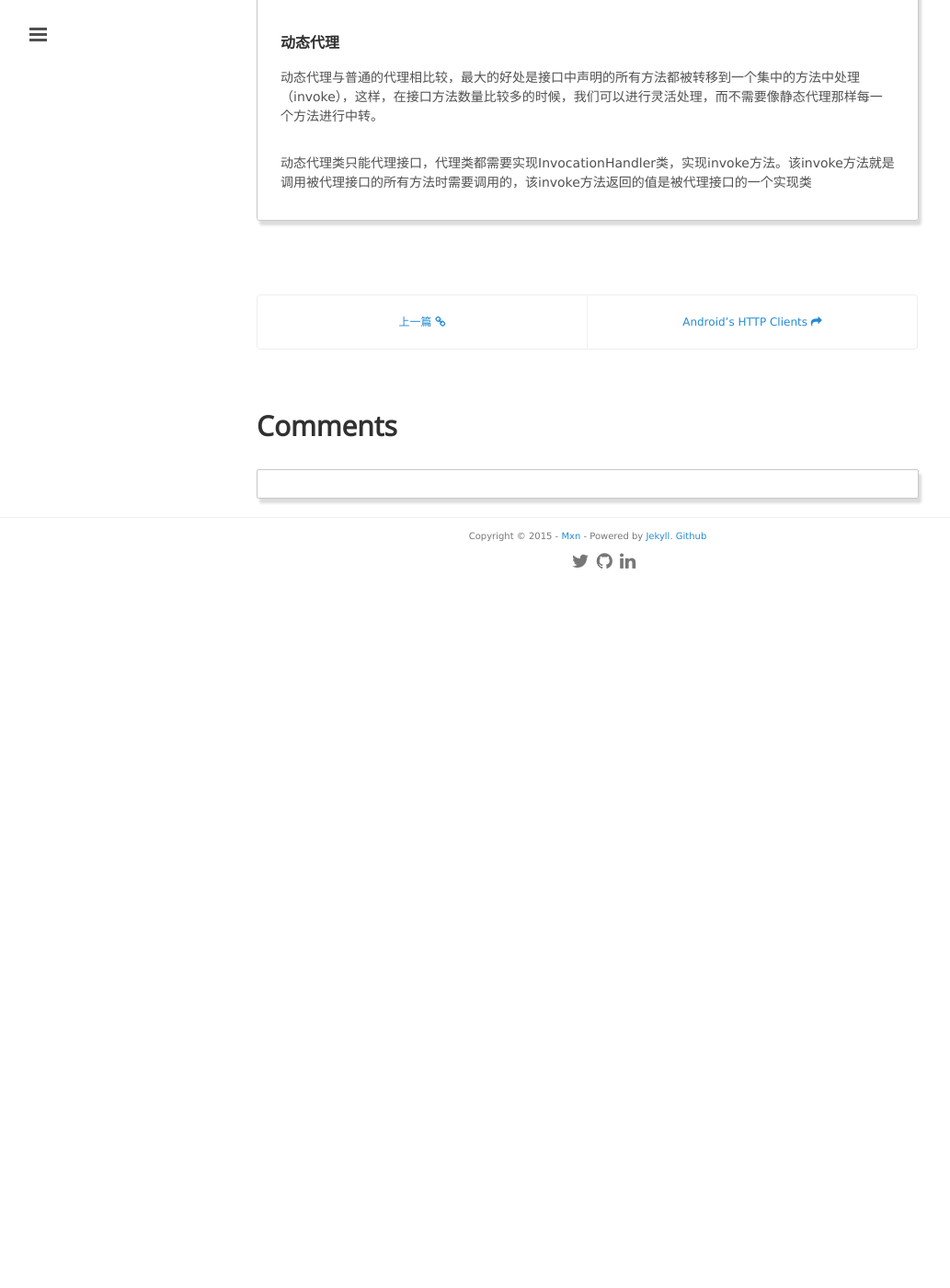
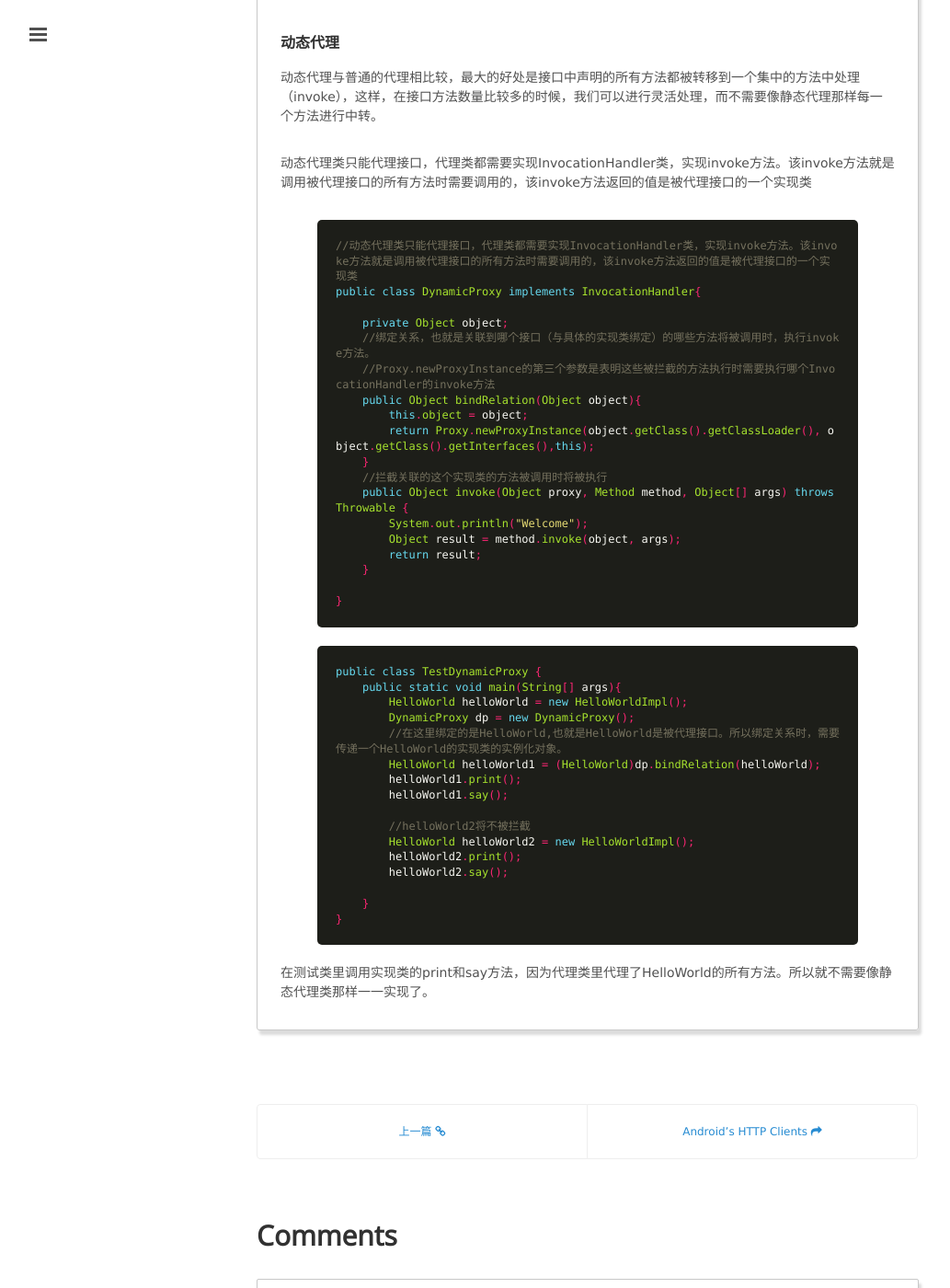
Before and after one commit to mxn21/mxn21.github.io, a Jekyll site: the page built from _posts/2015-6-19-java动态代理分析.md, in a window 1280 px wide and 1400 px high, scrolled down 2190 px. Shown: the whole window at 92% size, without its empty margins (1-1034 px from the left). Built offline with Jekyll 4.4.1, drawn with Linux system fonts in a browser that asks for light colours; Markdown is read by kramdown in place of the engine named in the settings; comment, search, counter and statistics services are not loaded; before the commit the page ends 2825 px from its top, so only the background shows below that.

Commit message:
Update 2015-6-19-java动态代理分析.md

```diff
--- a/_posts/2015-6-19-java动态代理分析.md
+++ b/_posts/2015-6-19-java动态代理分析.md
@@ -87,3 +87,47 @@
 动态代理与普通的代理相比较，最大的好处是接口中声明的所有方法都被转移到一个集中的方法中处理（invoke），这样，在接口方法数量比较多的时候，我们可以进行灵活处理，而不需要像静态代理那样每一个方法进行中转。
 
 动态代理类只能代理接口，代理类都需要实现InvocationHandler类，实现invoke方法。该invoke方法就是调用被代理接口的所有方法时需要调用的，该invoke方法返回的值是被代理接口的一个实现类
+
+{% highlight java %}
+
+//动态代理类只能代理接口，代理类都需要实现InvocationHandler类，实现invoke方法。该invoke方法就是调用被代理接口的所有方法时需要调用的，该invoke方法返回的值是被代理接口的一个实现类
+public class DynamicProxy implements InvocationHandler{
+
+    private Object object;
+    //绑定关系，也就是关联到哪个接口（与具体的实现类绑定）的哪些方法将被调用时，执行invoke方法。
+    //Proxy.newProxyInstance的第三个参数是表明这些被拦截的方法执行时需要执行哪个InvocationHandler的invoke方法
+    public Object bindRelation(Object object){
+        this.object = object;
+        return Proxy.newProxyInstance(object.getClass().getClassLoader(), object.getClass().getInterfaces(),this);
+    }
+    //拦截关联的这个实现类的方法被调用时将被执行
+    public Object invoke(Object proxy, Method method, Object[] args) throws Throwable {
+        System.out.println("Welcome");
+        Object result = method.invoke(object, args);
+        return result;
+    }
+
+}
+{% endhighlight  %}
+
+{% highlight java %}
+
+public class TestDynamicProxy {
+    public static void main(String[] args){
+        HelloWorld helloWorld = new HelloWorldImpl();
+        DynamicProxy dp = new DynamicProxy();
+        //在这里绑定的是HelloWorld,也就是HelloWorld是被代理接口。所以绑定关系时，需要传递一个HelloWorld的实现类的实例化对象。
+        HelloWorld helloWorld1 = (HelloWorld)dp.bindRelation(helloWorld);
+        helloWorld1.print();
+        helloWorld1.say();
+
+        //helloWorld2将不被拦截
+        HelloWorld helloWorld2 = new HelloWorldImpl();
+        helloWorld2.print();
+        helloWorld2.say();
+
+    }
+}
+{% endhighlight  %}
+
+在测试类里调用实现类的print和say方法，因为代理类里代理了HelloWorld的所有方法。所以就不需要像静态代理类那样一一实现了。
```
